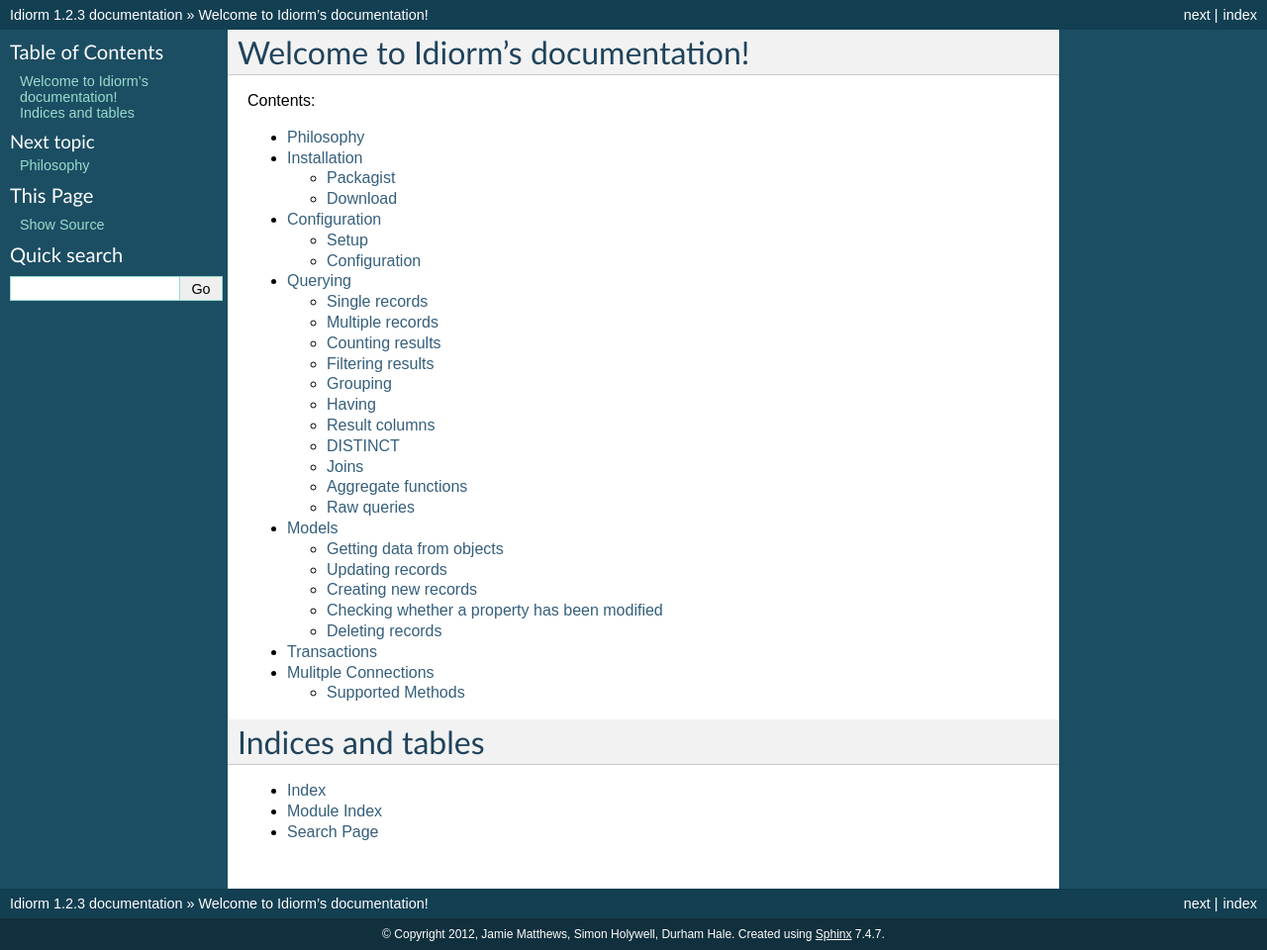
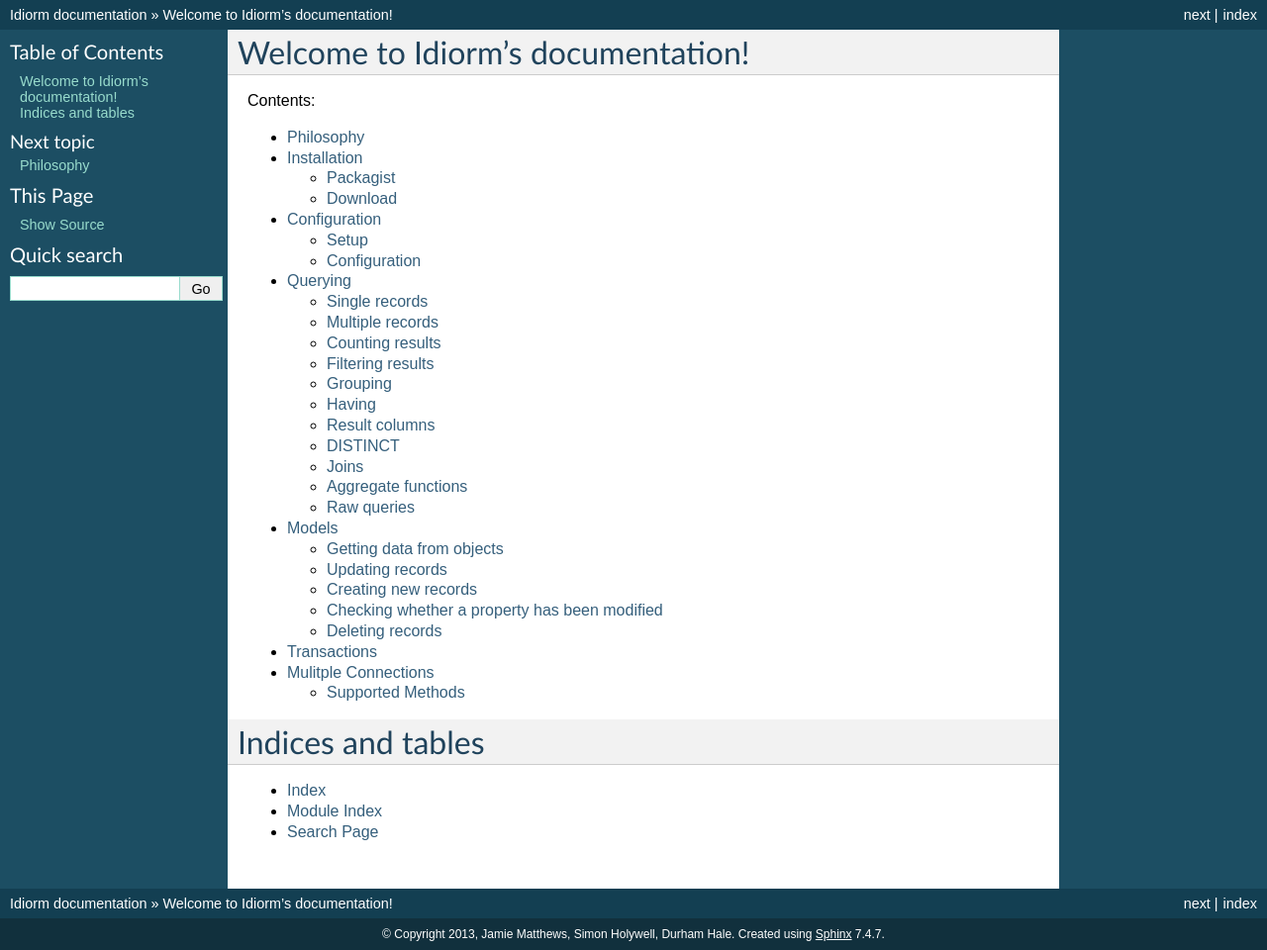
Before and after one commit to j4mie/idiorm, a Sphinx documentation site: the page built from docs/index.rst, in a window 1280 px wide. Shown: the whole page at 99% size. Built offline with Sphinx 7.4.7, drawn with Linux system fonts in a browser that asks for light colours.

Commit message:
Remove version numbers and bump year

```diff
--- a/docs/conf.py
+++ b/docs/conf.py
@@ -41,16 +41,16 @@
 
 # General information about the project.
 project = u'Idiorm'
-copyright = u'2012, Jamie Matthews, Simon Holywell, Durham Hale'
+copyright = u'2013, Jamie Matthews, Simon Holywell, Durham Hale'
 
 # The version info for the project you're documenting, acts as replacement for
 # |version| and |release|, also used in various other places throughout the
 # built documents.
 #
 # The short X.Y version.
-version = '1.2.3'
+version = ''
 # The full version, including alpha/beta/rc tags.
-release = '1.2.3'
+release = ''
 
 # The language for content autogenerated by Sphinx. Refer to documentation
 # for a list of supported languages.
```
